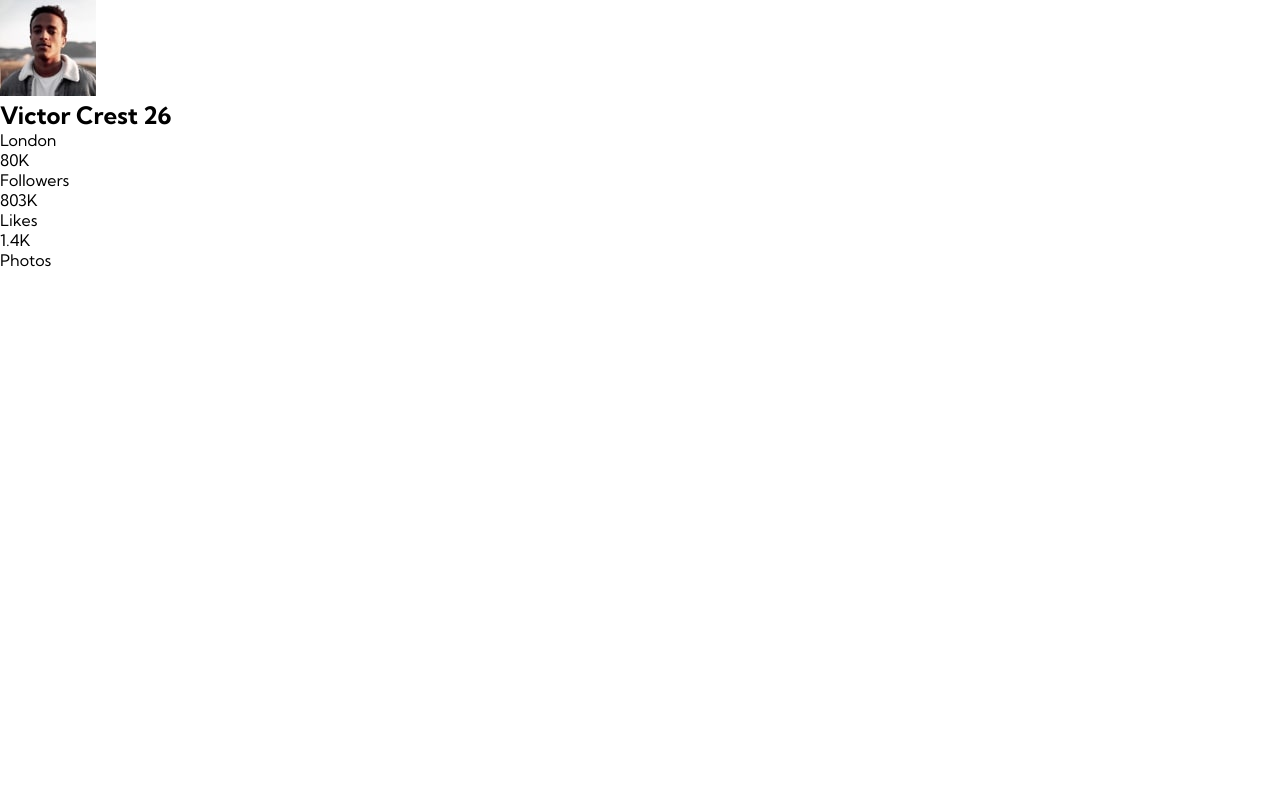
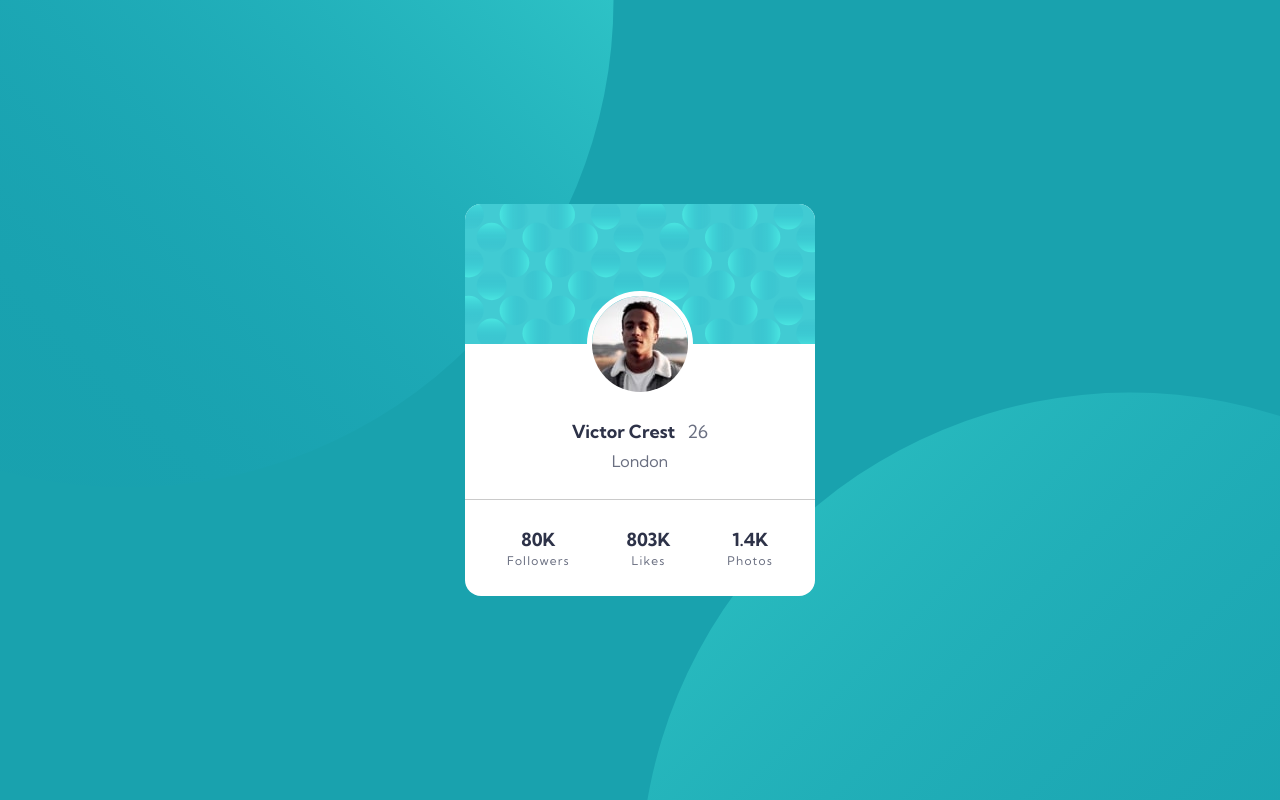
Before and after one commit to lafistik/profile-card-component-main, a plain HTML site: page index.html in a window 1280 px wide. Drawn offline with Linux system fonts and the light colour scheme.

Commit message:
Position of background img, centering card

```diff
--- a/index.html
+++ b/index.html
@@ -27,7 +27,11 @@
       <article class="card">
         <header class="card__header"></header>
         <div class="card__profile">
-          <img src="./images/image-victor.jpg" alt="Victor Crest photo" />
+          <img
+            class="profile-img"
+            src="./images/image-victor.jpg"
+            alt="Victor Crest photo"
+          />
           <h1 class="card__profile-name">Victor Crest <span>26</span></h1>
           <p>London</p>
         </div>
--- a/style.css
+++ b/style.css
@@ -2,7 +2,7 @@
   --clr-primary-cyan: hsl(185, 75%, 39%);
   --clr-primary-ddkblue: hsl(229, 23%, 23%);
   --clr-primary-dkblue: hsl(227, 10%, 46%);
-  --clr-neutral-dkgray: hsl(0, 0%, 59%);
+  --clr-neutral-dkgray: hsla(0, 0%, 59%, 0.5);
 
   --ff-regular: "Kumbh Sans", sans-serif;
   --fs-regular: 1.125rem;
@@ -17,5 +17,86 @@
 }
 
 body {
+  min-height: 100vh;
+  display: flex;
+  justify-content: center;
+  align-items: center;
   font-family: var(--ff-regular);
+  text-align: center;
+  font-size: var(--fs-regular);
+  background-color: var(--clr-primary-cyan);
+  color: var(--clr-primary-ddkblue);
+  background-image: url("./images/bg-pattern-top.svg"),
+    url("./images/bg-pattern-bottom.svg");
+  background-repeat: no-repeat;
+  background-position: right 52vw bottom 39vh, left 50vw top 49vh;
 }
+
+main {
+  flex: 1;
+  max-width: 100%;
+}
+
+.card {
+  margin: 0 auto;
+  width: 90%;
+  max-width: 21.875rem;
+  background-color: #fff;
+  border-radius: 1rem;
+  overflow: hidden;
+}
+
+.card__header {
+  height: 8.75rem;
+  background-image: url("./images/bg-pattern-card.svg");
+}
+
+.card__profile {
+  position: relative;
+  padding-top: 4.75rem;
+  padding-bottom: 1.75rem;
+  border-bottom: 1px solid var(--clr-neutral-dkgray);
+}
+
+.profile-img {
+  border-radius: 100rem;
+  border: 5px solid #fff;
+  position: absolute;
+  top: 0;
+  left: 50%;
+  transform: translate(-50%, -50%);
+}
+
+.card__profile-name {
+  font-size: 1.125rem;
+  margin-bottom: 0.5rem;
+}
+
+.card__profile-name span {
+  color: var(--clr-primary-dkblue);
+  font-weight: 400;
+  margin-left: 0.5rem;
+}
+
+.card__profile p {
+  font-size: 1rem;
+  color: var(--clr-primary-dkblue);
+}
+
+.card__socials {
+  padding: 1.75rem 2.625rem;
+  display: flex;
+  justify-content: space-between;
+}
+
+.col-header {
+  font-size: 1.125rem;
+  font-weight: 700;
+}
+
+.col-body {
+  font-size: 0.75rem;
+  letter-spacing: 1.2px;
+  color: var(--clr-primary-dkblue);
+  margin-top: 0.175rem;
+}
```
